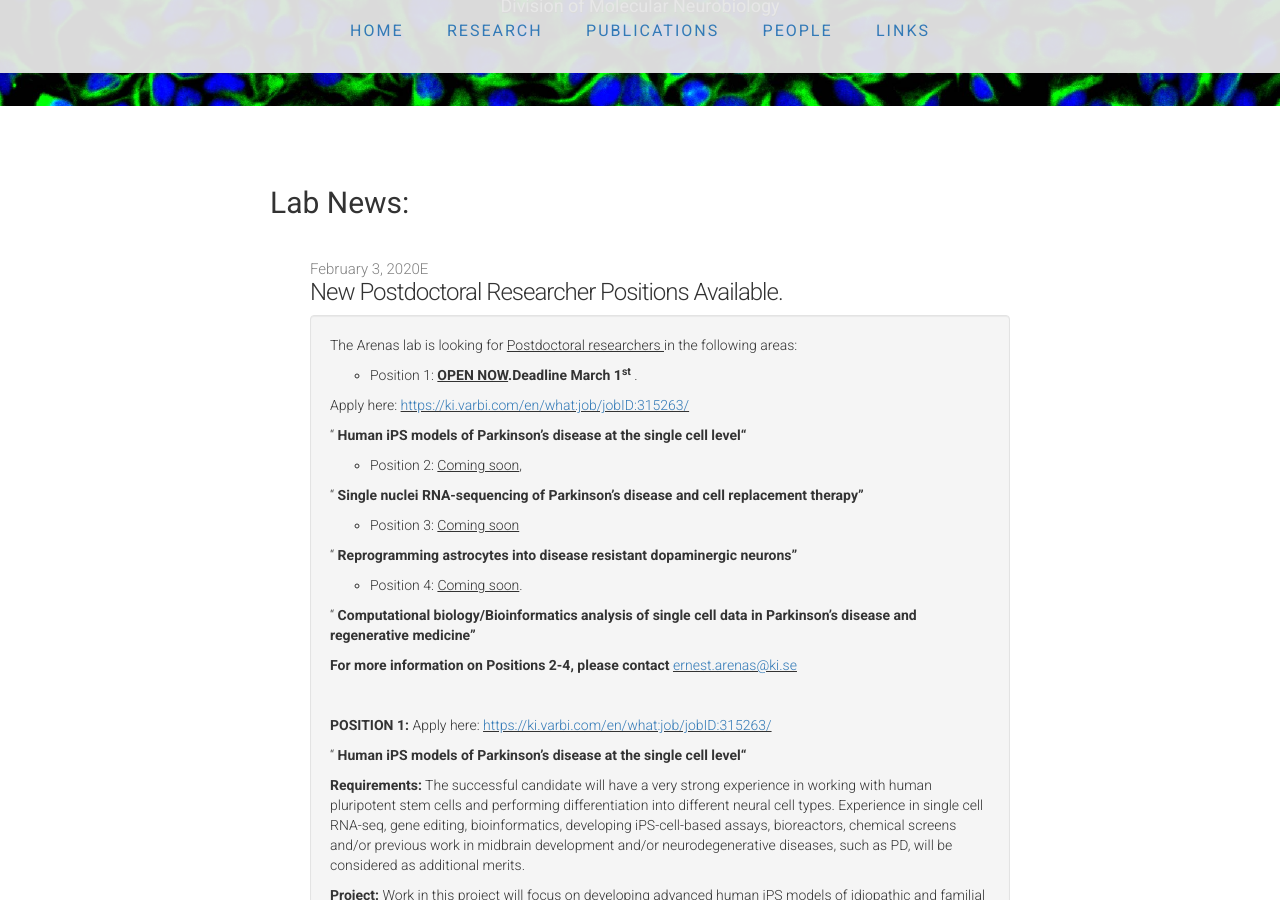
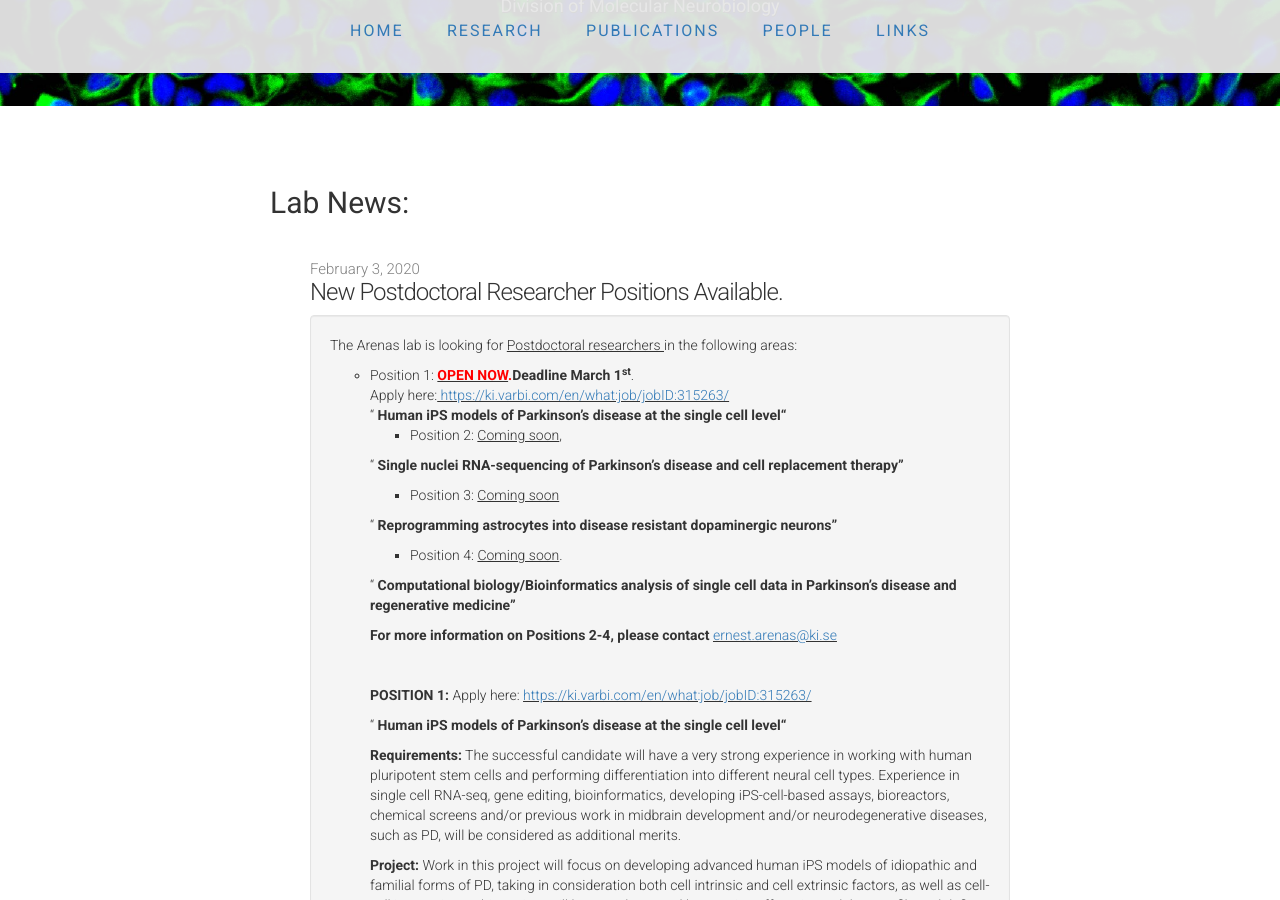
Before and after one commit to ArenasLab/arenaslab.github.io, a Jekyll site: the page index.html, which Jekyll copies as it is, in a window 1280 px wide and 900 px high, scrolled down 364 px. Built offline with Jekyll 4.4.1, drawn with Linux system fonts in a browser that asks for light colours; comment, search, counter and statistics services are not loaded.

Commit message:
Update index.html

```diff
--- a/index.html
+++ b/index.html
@@ -101,7 +101,7 @@
 
 :END TEMPLATE -->
 <li>
-            <span class="post-date">February 3, 2020E</span>
+            <span class="post-date">February 3, 2020</span>
             <span class="post-link">New Postdoctoral Researcher Positions Available.</span>
 </li>
           <div class="well">
@@ -115,26 +115,14 @@
 	The Arenas lab is looking for <u>Postdoctoral researchers </u>in the following areas:
 </p>
 <ul>
-	<li>
-		<p>
-Position 1: <u><strong>OPEN NOW</strong></u><strong>.</strong><strong>Deadline March 1</strong><sup><strong>st</strong></sup> .
-		</p>
-	</li>
-</ul>
-<p>
-	Apply here:
-	<u>
-		<a href="https://ki.varbi.com/en/what:job/jobID:315263/"> https://ki.varbi.com/en/what:job/jobID:315263/
-		</a>
-	</u>
-</p>
-<p>
-	&#8220;
+<li>Position 1: <u><strong><span style="color: #ff0000;">OPEN NOW</span></strong></u><strong><span style="color: #ff0000;">.</span></strong><strong>Deadline March 1</strong><sup><strong>st</strong></sup>.
+
+<br />Apply here:<u><a href="https://ki.varbi.com/en/what:job/jobID:315263/"> https://ki.varbi.com/en/what:job/jobID:315263/</a></u>
+<br />&#8220;
 	<strong> Human iPS models of Parkinson&#8217;s disease at the single cell level&#8220;
 	</strong>
-</p>
 <ul>
-	<li>
+<li>
 		<p>
 			Position 2: <u>Coming soon</u>,
 		</p>
```
